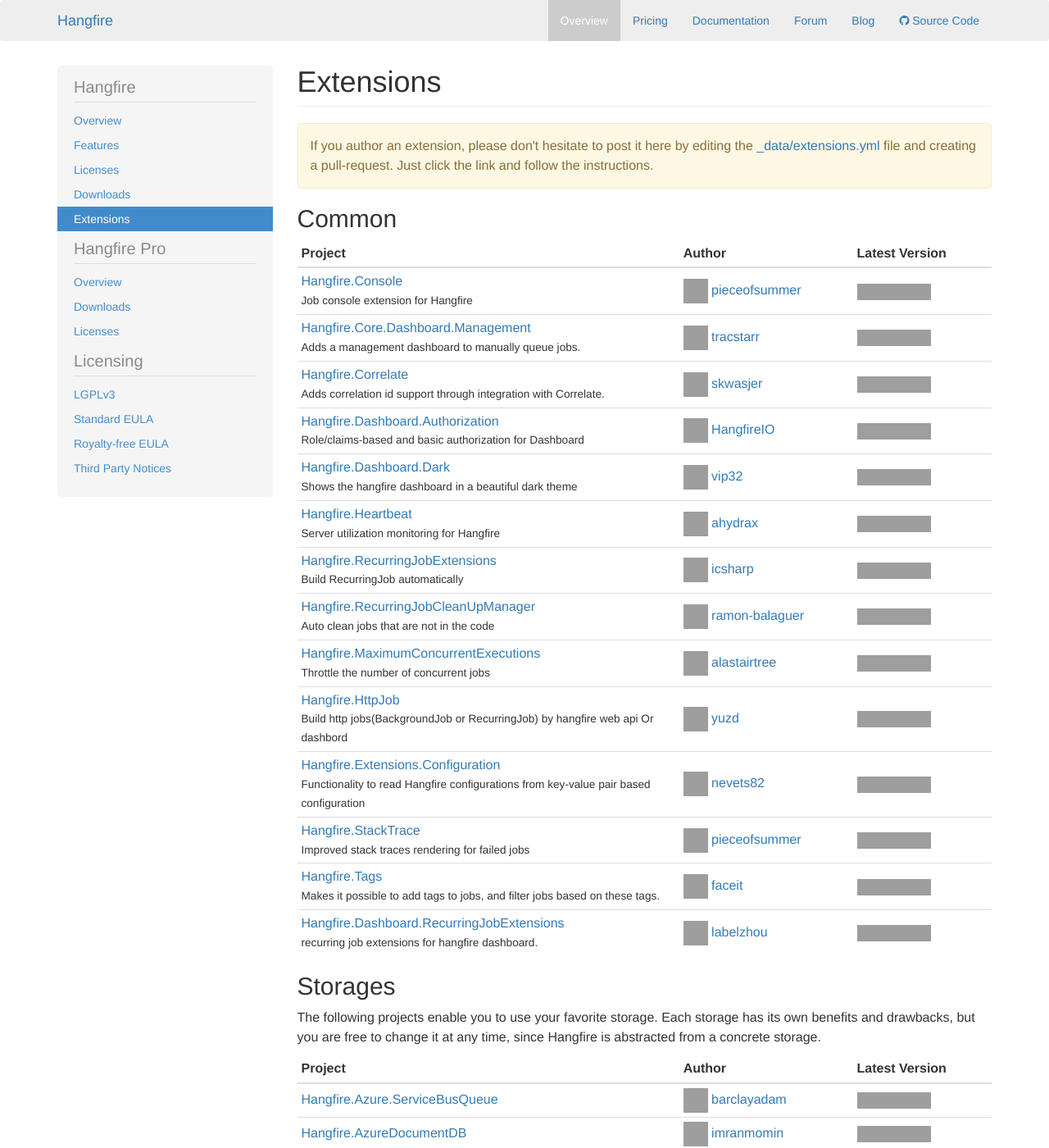
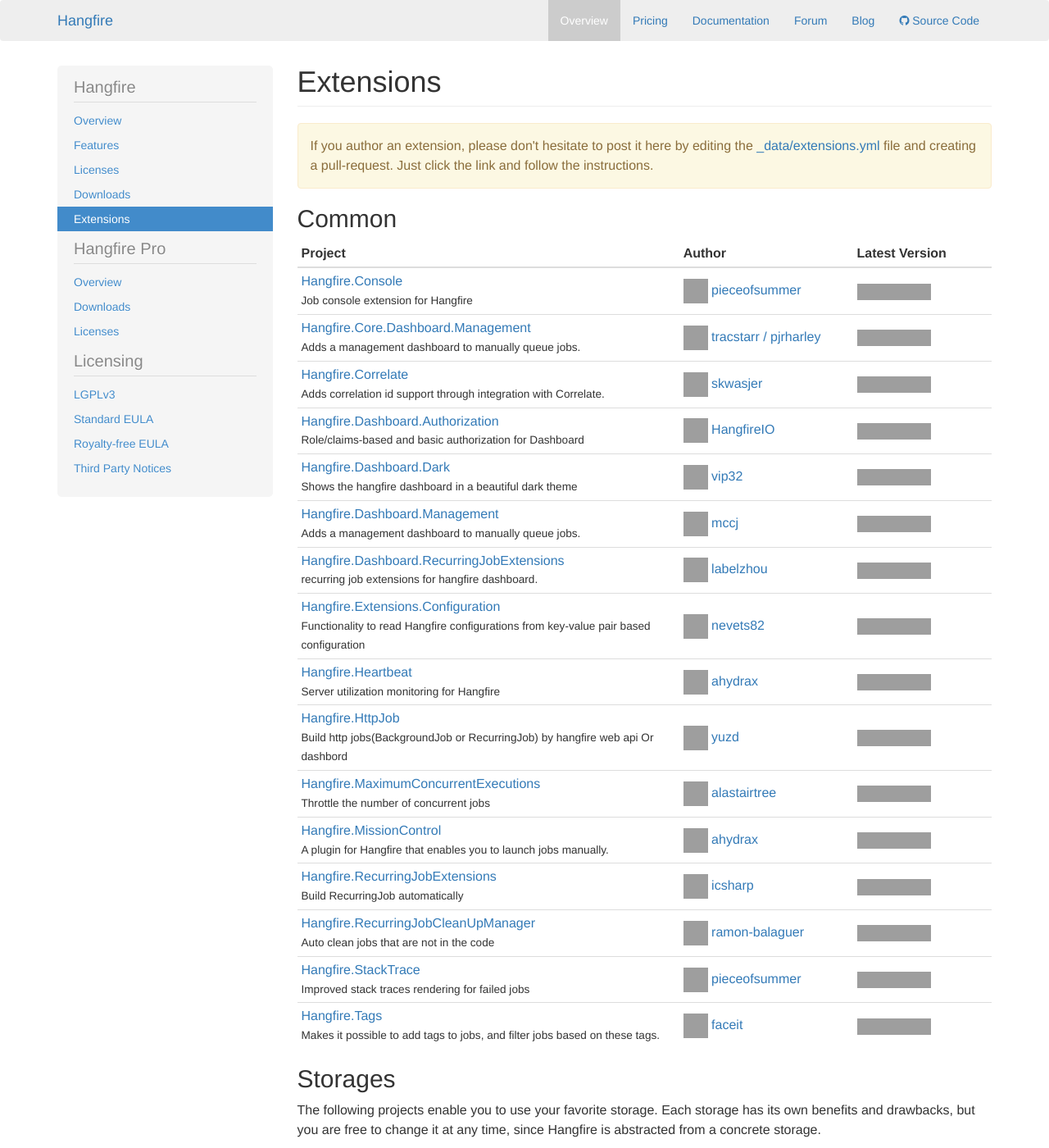
Before and after one commit to HangfireIO/Hangfire.io, a Jekyll site: the page built from extensions.md, in a window 1280 px wide and 1400 px high. Shown: the whole window at 82% size. Built offline with Jekyll 4.4.1, drawn with Linux system fonts in a browser that asks for light colours; grey boxes are pictures that could not be loaded.

Commit message:
Update extensions.yml (#58)
* Update extensions.yml

* Added url for Hangfire.Core.Dashboard.Management

* Hangfire.MissionControl and sorted others

* Update extensions.yml

```diff
--- a/_data/extensions.yml
+++ b/_data/extensions.yml
@@ -12,8 +12,8 @@
 
     - name: Hangfire.Core.Dashboard.Management
       description: Adds a management dashboard to manually queue jobs.
-      url: https://github.com/tracstarr/Hangfire.Core.Dashboard.Management
-      author: tracstarr
+      url: https://github.com/pjrharley/Hangfire.Core.Dashboard.Management
+      author: tracstarr / pjrharley
 
     - name: Hangfire.Correlate
       description: Adds correlation id support through integration with Correlate.
@@ -30,9 +30,39 @@
       url: https://github.com/vip32/Hangfire.Dashboard.Dark
       author: vip32
 
+    - name: Hangfire.Dashboard.Management
+      description: Adds a management dashboard to manually queue jobs.
+      url: https://github.com/mccj/Hangfire.Core.Dashboard.Management
+      author: mccj
+
+    - name: Hangfire.Dashboard.RecurringJobExtensions
+      description: recurring job extensions for hangfire dashboard.
+      url: https://github.com/LabelZhou/Hangfire.Dashboard.RecurringJobExtensions
+      author: labelzhou
+
+    - name: Hangfire.Extensions.Configuration
+      description: Functionality to read Hangfire configurations from key-value pair based configuration
+      url: https://github.com/Nevets82/Hangfire.Extensions.Configuration
+      author: nevets82
+
     - name: Hangfire.Heartbeat
       description: Server utilization monitoring for Hangfire
       url: https://github.com/ahydrax/Hangfire.Heartbeat
+      author: ahydrax
+
+    - name: Hangfire.HttpJob
+      description: Build http jobs(BackgroundJob or RecurringJob) by hangfire web api Or dashbord
+      url: https://github.com/yuzd/Hangfire.HttpJob
+      author: yuzd
+
+    - name: Hangfire.MaximumConcurrentExecutions
+      description: Throttle the number of concurrent jobs
+      url: https://github.com/alastairtree/Hangfire.MaximumConcurrentExecutions
+      author: alastairtree
+
+    - name: Hangfire.MissionControl
+      description: A plugin for Hangfire that enables you to launch jobs manually.
+      url: https://github.com/ahydrax/Hangfire.MissionControl
       author: ahydrax
 
     - name: Hangfire.RecurringJobExtensions
@@ -45,21 +75,6 @@
       url: https://github.com/Ramon-Balaguer/Hangfire.RecurringJobCleanUpManager
       author: ramon-balaguer
 
-    - name: Hangfire.MaximumConcurrentExecutions
-      description: Throttle the number of concurrent jobs
-      url: https://github.com/alastairtree/Hangfire.MaximumConcurrentExecutions
-      author: alastairtree
-
-    - name: Hangfire.HttpJob
-      description: Build http jobs(BackgroundJob or RecurringJob) by hangfire web api Or dashbord
-      url: https://github.com/yuzd/Hangfire.HttpJob
-      author: yuzd
-
-    - name: Hangfire.Extensions.Configuration
-      description: Functionality to read Hangfire configurations from key-value pair based configuration
-      url: https://github.com/Nevets82/Hangfire.Extensions.Configuration
-      author: nevets82
-
     - name: Hangfire.StackTrace
       description: Improved stack traces rendering for failed jobs
       url: https://github.com/pieceofsummer/Hangfire.StackTrace
@@ -69,11 +84,6 @@
       description: Makes it possible to add tags to jobs, and filter jobs based on these tags.
       url: https://github.com/face-it/Hangfire.Tags
       author: faceit
-
-    - name: Hangfire.Dashboard.RecurringJobExtensions
-      description: recurring job extensions for hangfire dashboard.
-      url: https://github.com/LabelZhou/Hangfire.Dashboard.RecurringJobExtensions
-      author: labelzhou
 
 - name: Storages
   description: The following projects enable you to use your favorite storage.
```
